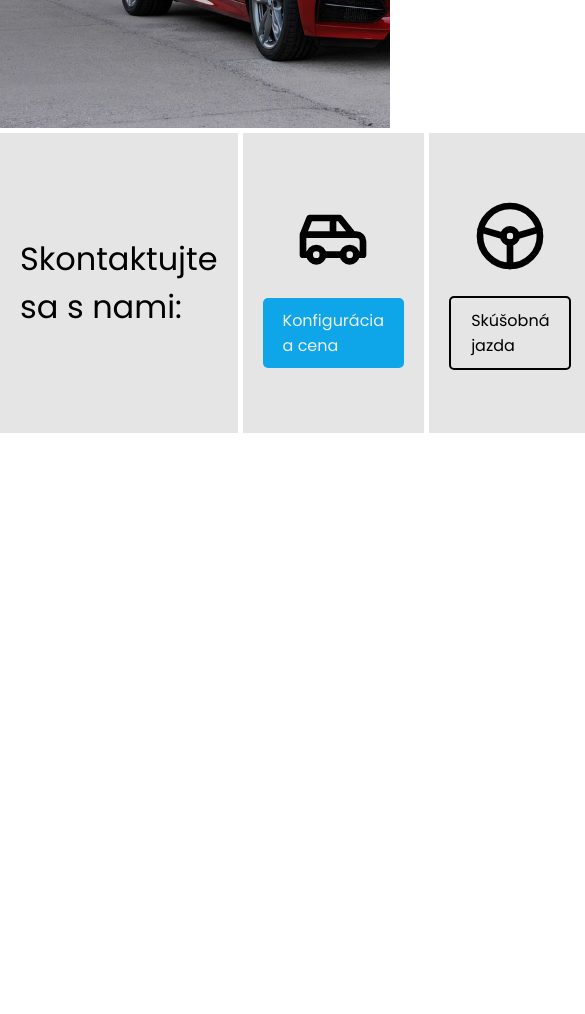
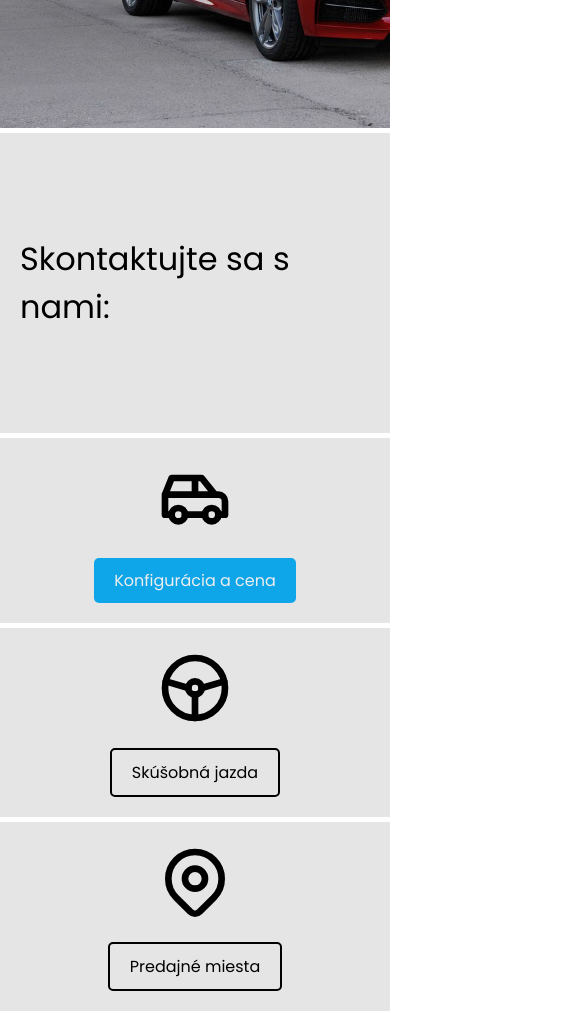
Before and after one commit to Em1tt/pisomka, a plain HTML site: page cvicenie/index.html in a window 390 px wide. Shown: the part 1480-2494 px from the top of the page, 585 px wide, since content can reach past the window. Before the commit the page ends 1918 px from the top, so only its background shows below. Drawn offline with Linux system fonts and the light colour scheme.

Commit message:
Update index.css

```diff
--- a/cvicenie/css/index.css
+++ b/cvicenie/css/index.css
@@ -167,4 +167,11 @@ section > div > a:hover{
         grid-template-rows: 2fr 1fr 1fr;
         gap: 5px;
     }
+    section{
+    grid-template-areas:
+    "header"
+    "secOne"
+    "secTwo"
+    "secThree";
+    }
 }
```
